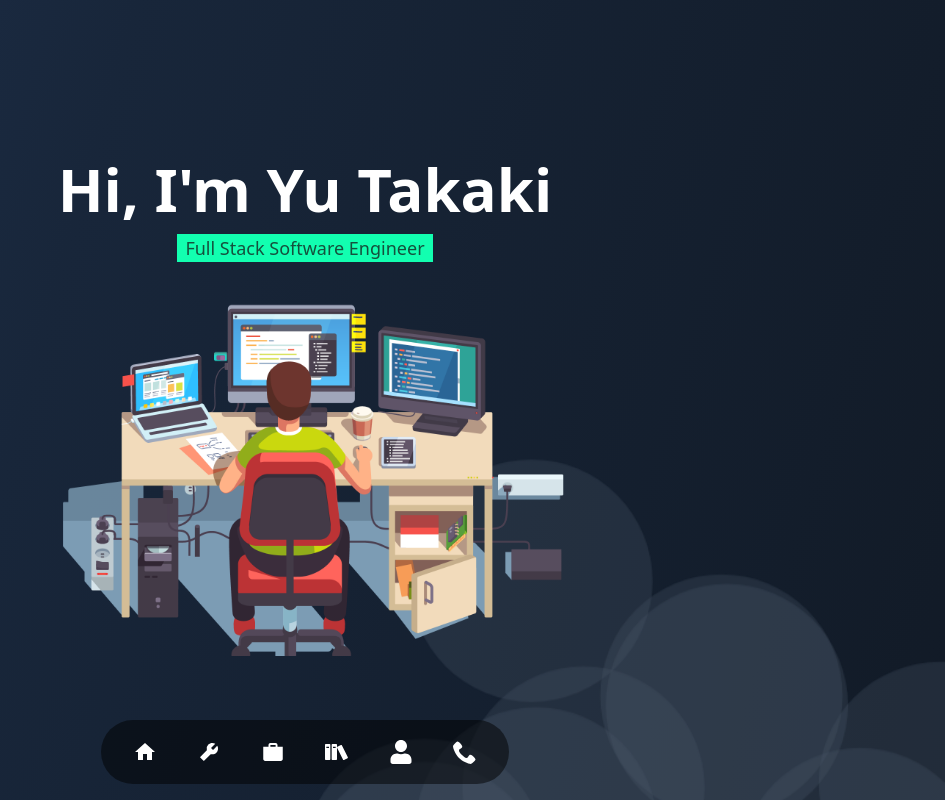
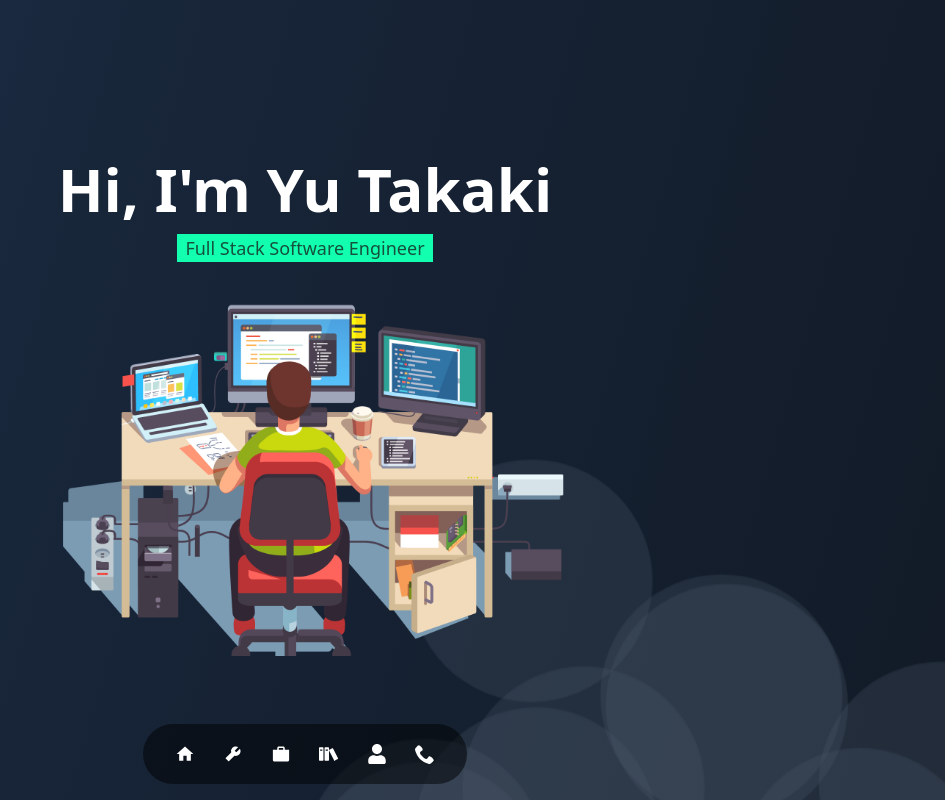
Before and after one commit to yuudev14/portfolio, a Next.js app: page / in a window 1280 px wide. Shown: the top 800 px of the page, without its empty margins (335-1280 px from the left). Built offline with nearby package versions, Linux system fonts and the light colour scheme.

Commit message:
fix menu size

```diff
--- a/src/components/common/Menu.tsx
+++ b/src/components/common/Menu.tsx
@@ -15,7 +15,7 @@ const Menu = () => {
 
   return (
     <div className="fixed bg-black bg-opacity-50 bottom-4 rounded-full -translate-x-[50%] left-[50%] px-8 py-5">
-      <ul className="flex gap-10 text-white text-2xl">
+      <ul className="flex gap-7 text-white text-xl">
         <li
           className="cursor-pointer hover:text-[#12ffb0] transition"
           onClick={() => goToPage("#home")}>
```
